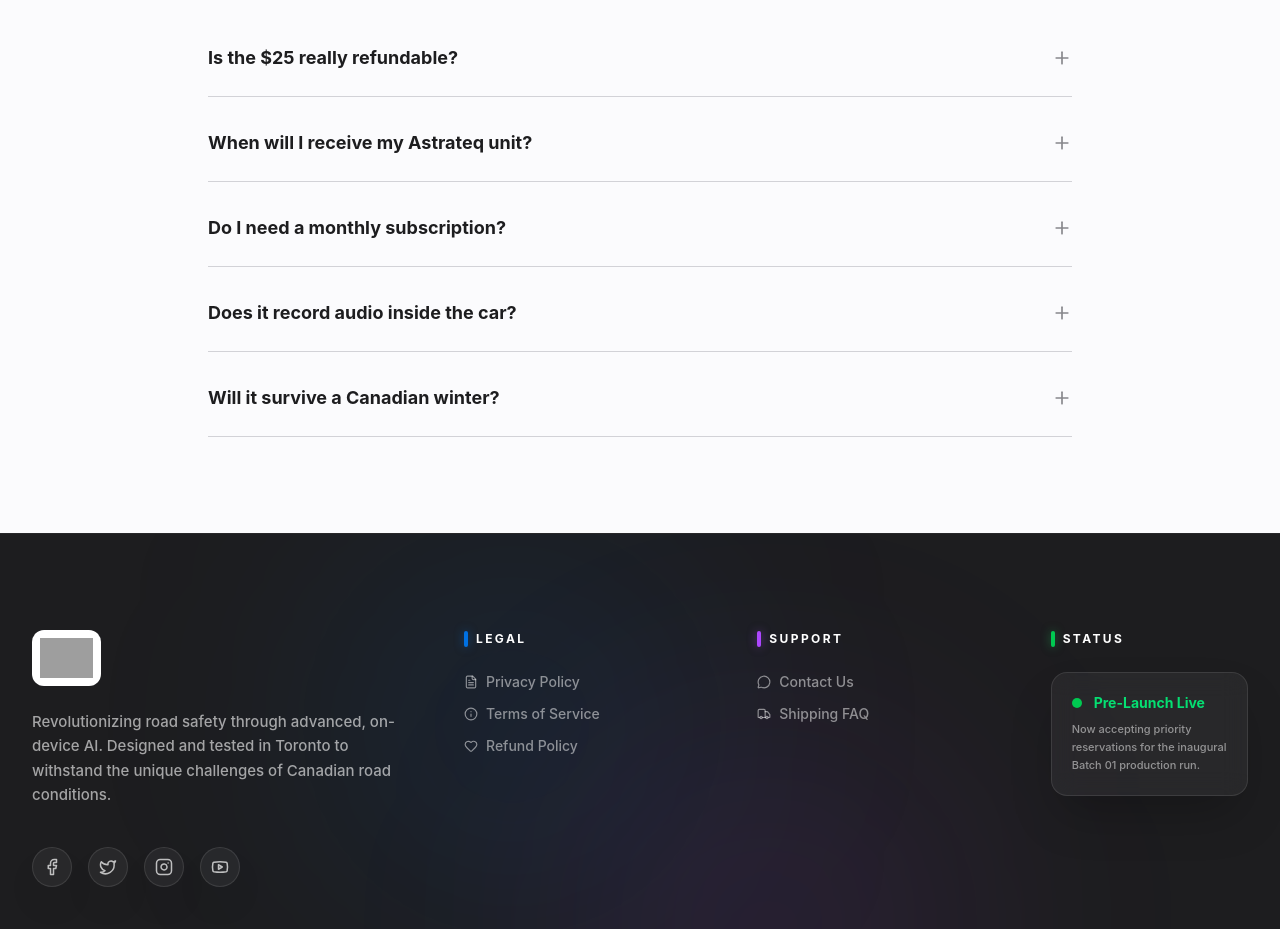
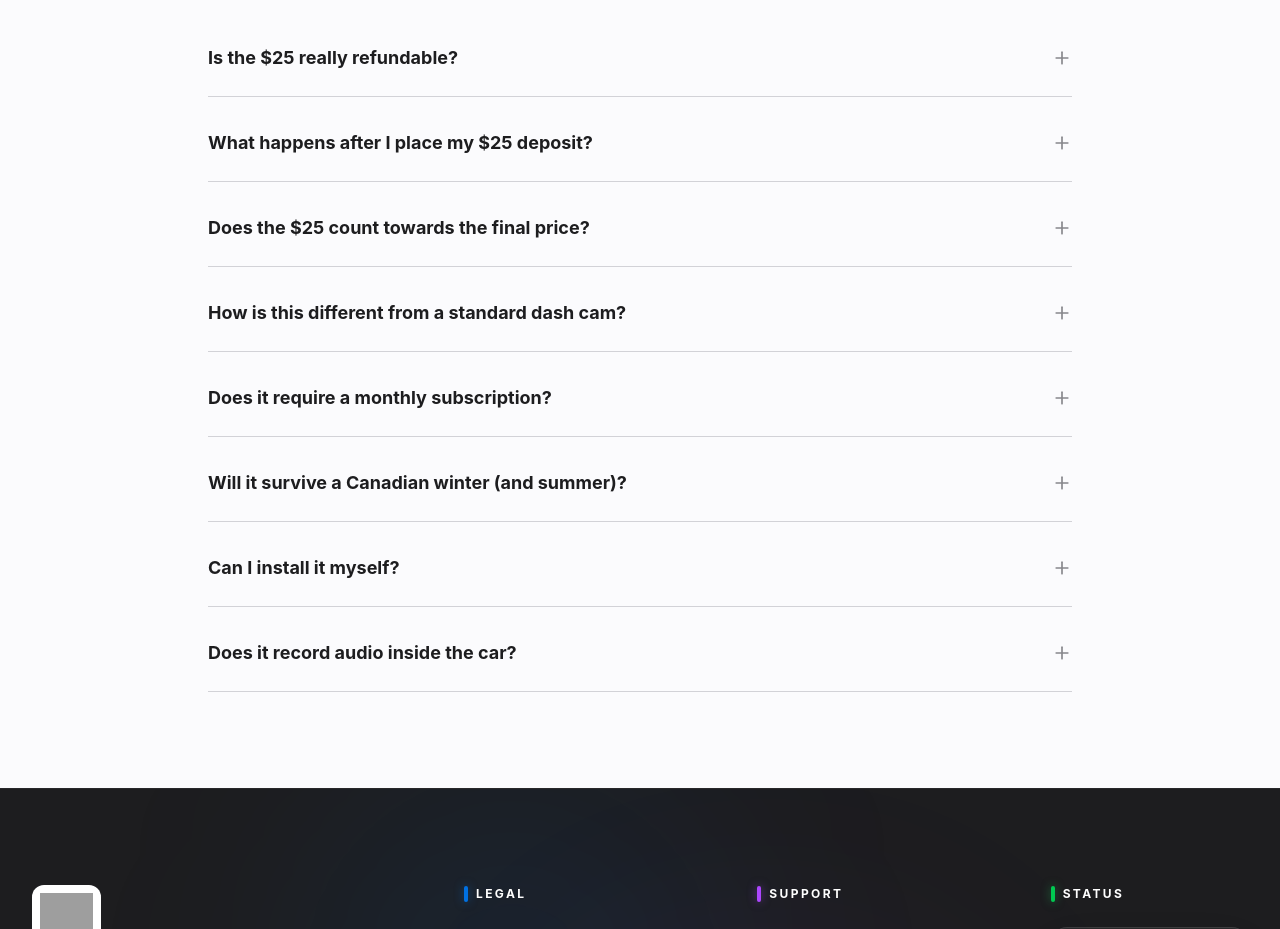
Before and after one commit to MaverickKing17/astrateq-prelaunch-funnel, a React (Vite) app: page / in a window 1280 px wide. Shown: the part 7240-8169 px from the top of the page. Built offline with nearby package versions, Linux system fonts and the light colour scheme; grey boxes are pictures that could not be loaded.

Commit message:
feat: Update FAQ section with clearer details
Refine answers to frequently asked questions regarding refund policy, deposit process, and final pricing to improve clarity and manage customer expectations for the Astrateq Gadgets pre-launch reservation.

```diff
--- a/src/App.tsx
+++ b/src/App.tsx
@@ -1389,23 +1389,35 @@ export default function App() {
           <div className="space-y-2">
             <FAQItem
               question="Is the $25 really refundable?"
-              answer="Yes, 100%. If you change your mind for any reason before we ship, just email our support team and you'll see a refund in 3-5 business days. No hoops to jump through."
+              answer="Yes, 100%. If you change your mind for any reason before we ship, just email our support team and you'll see a refund via Stripe in 3-5 business days. No questions asked."
             />
             <FAQItem
-              question="When will I receive my Astrateq unit?"
-              answer="Currently, we are finalize our first production roadmap. You will receive regular status updates via email about the batch progress and estimated fulfillment timelines."
+              question="What happens after I place my $25 deposit?"
+              answer="You'll immediately be assigned a priority queue number for Batch 01. You'll receive bi-monthly 'Insider Logs' covering our final engineering optimizations and be the first to receive the official order link at the exclusive $199 launch price."
             />
             <FAQItem
-              question="Do I need a monthly subscription?"
-              answer="No. Unlike generic dash cams that charge monthly for 'premium cloud features', Astrateq processes everything locally. You own your data and your device with no hidden fees."
+              question="Does the $25 count towards the final price?"
+              answer="Yes. Your $25 deposit is applied directly to the $199 early-bird price. When Batch 01 is ready to ship, you'll only pay the remaining $174 (plus tax/shipping)."
+            />
+            <FAQItem
+              question="How is this different from a standard dash cam?"
+              answer="Most dash cams are reactive—they provide evidence after a crash. Sentinel X is proactive. Using our Canadian-optimized AI models, it detects road hazards, icy patches, and distracted driving patterns to warn you before an incident occurs."
+            />
+            <FAQItem
+              question="Does it require a monthly subscription?"
+              answer="No. We believe safety shouldn't be a subscription service. All AI processing happens locally on the Sentinel's NPU, so you get life-saving alerts with zero hidden monthly fees."
+            />
+            <FAQItem
+              question="Will it survive a Canadian winter (and summer)?"
+              answer="Absolutely. We've tested the Sentinel X at -30°C in Alberta and +40°C in Ontario. Our industrial-grade battery-less design uses supercapacitors to ensure the unit never fails or swells due to extreme temperature fluctuations."
+            />
+            <FAQItem
+              question="Can I install it myself?"
+              answer="Yes. We designed it for universal, 5-minute installation. It uses a no-trace static adhesive for the windshield and plugs into your car's USB port or 12V 'cigarette' outlet. No professional automotive electrician required."
             />
             <FAQItem
               question="Does it record audio inside the car?"
-              answer="Privacy is our core pillar. The Astra-Guard does NOT record cabin audio or video by default. It is strictly a road-facing awareness tool designed for safety, not surveillance."
-            />
-            <FAQItem
-              question="Will it survive a Canadian winter?"
-              answer="We've tested our mount and processor at Alberta temperatures (-30°C). Our static adhesive is specifically designed to stay bonded during extreme temperature fluctuations."
+              answer="Privacy is our core pillar. The Sentinel X does NOT record cabin audio or video by default. It is strictly a road-facing awareness tool designed for safety, not surveillance."
             />
           </div>
         </div>
```
